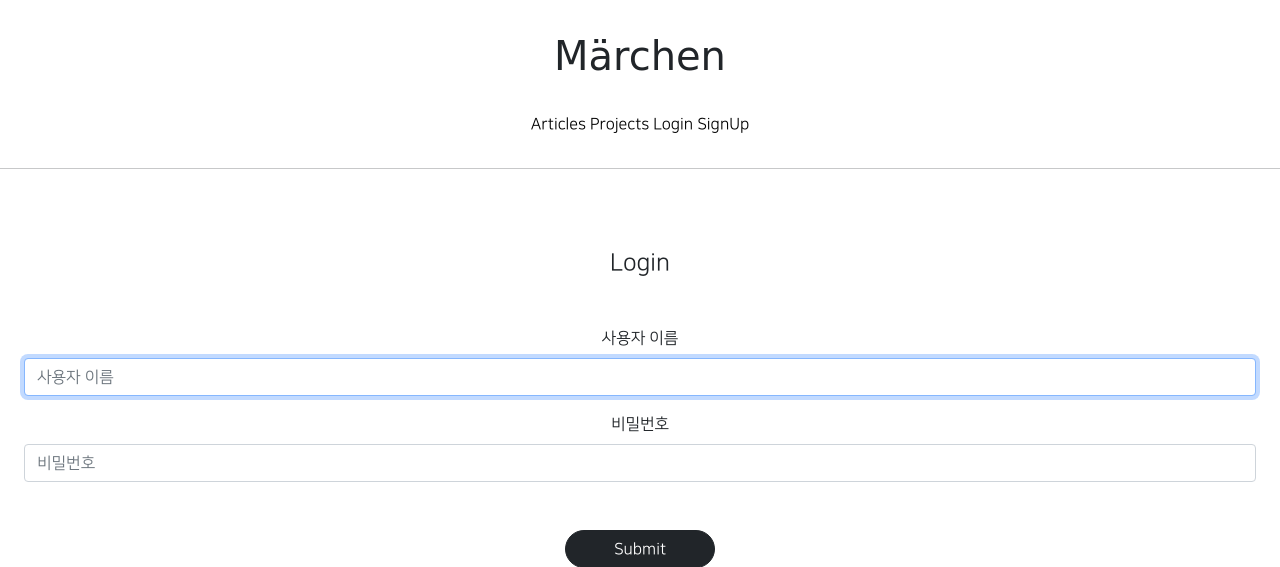
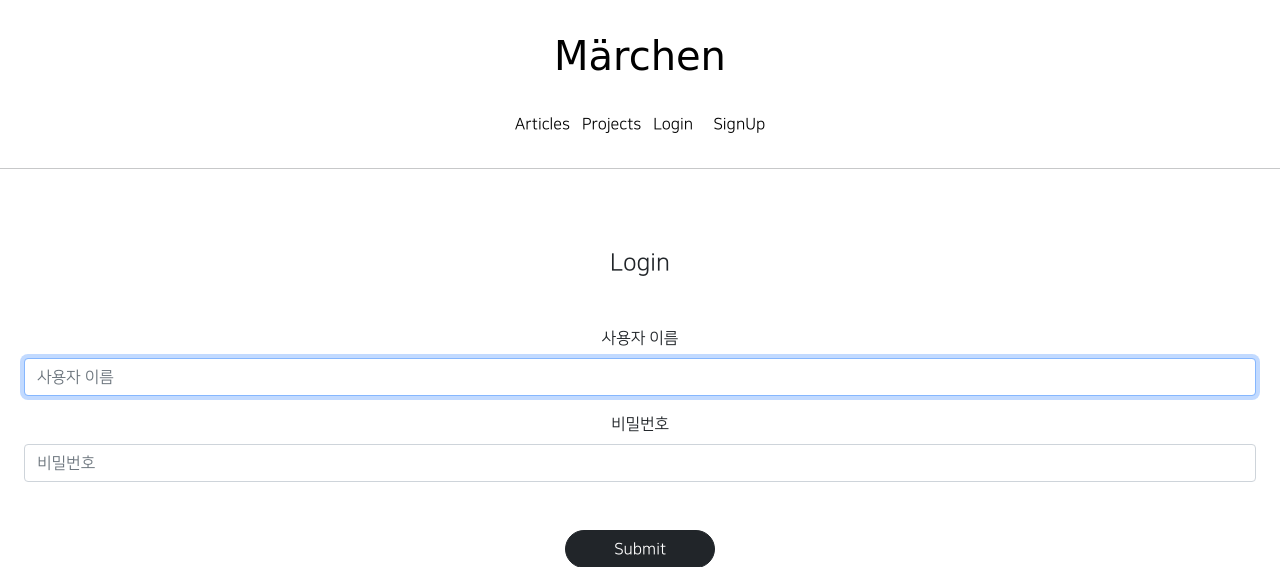
Before and after one commit to Oh-June-Sang/GIS_2ban_1, a Django app: a page that uses templates/header.html in a window 1280 px wide. Shown: the top 567 px of the page. Run offline with Django 3.2, Linux system fonts and the light colour scheme; parts of the project's set-up code (start-up, migrations or seed data) failed here and were passed over; some libraries are stand-ins or nearby versions; some web fonts are replaced.

Commit message:
8/26 2ban class commit4

```diff
--- a/articleapp/models.py
+++ b/articleapp/models.py
@@ -9,7 +9,7 @@ class Article(models.Model):
     writer = models.ForeignKey(User, on_delete=models.SET_NULL,
                                related_name='article', null=True)
     project = models.ForeignKey(Project, on_delete=models.SET_NULL,
-                                related_name='article', null=True)
+                                related_name='article', null=True, blank=True)
 
     title = models.CharField(max_length=200, null=True)
     image = models.ImageField(upload_to='article/', null=True)
--- a/djangoProject/urls.py
+++ b/djangoProject/urls.py
@@ -17,8 +17,10 @@ from django.conf import settings
 from django.conf.urls.static import static
 from django.contrib import admin
 from django.urls import path, include
+from articleapp.views import ArticleListView
 
 urlpatterns = [
+    path('', ArticleListView.as_view(), name='home'),
     path('admin/', admin.site.urls),
     path("accounts/", include("accountapp.urls")),
     path("profiles/", include("profileapp.urls")),
--- a/templates/header.html
+++ b/templates/header.html
@@ -1,9 +1,11 @@
 <div style="text-align: center">
     <div class="pragmatic_header_logo">
-        <h1>Märchen</h1>
+        <a href="{% url 'home' %}">
+            <h1>Märchen</h1>
+        </a>
     </div>
     <div class="pragmatic_header_button">
-        <span>
+        <span class="mx-2">
             <a href="{% url 'articleapp:list' %}">
                 Articles
             </a>
@@ -14,31 +16,32 @@
             </a>
         </span>
         {% if user.is_authenticated %}
-        <span>
+        <span class="mx-2">
             <a href="{% url 'subscribeapp:list' %}">
                 Subscription
             </a>
         </span>
         {% endif %}
 
+
         {% if not user.is_authenticated  %}
-        <span>
+        <span class="mx-2">
             <a href="{% url 'accountapp:login' %}">
                 Login
             </a>
         </span>
-        <span>
+        <span class="mx-2">
             <a href="{% url 'accountapp:create' %}">
                 SignUp
             </a>
         </span>
         {% else %}
-        <span>
+        <span class="mx-2">
             <a href="{% url 'accountapp:detail' pk=user.pk %}">
                 MyPage
             </a>
         </span>
-        <span>
+        <span class="mx-2">
             <a href="{% url 'accountapp:logout' %}">
                 Logout
             </a>
```
Also changed, not shown: articleapp/migrations/0004_alter_article_project.py (added).
